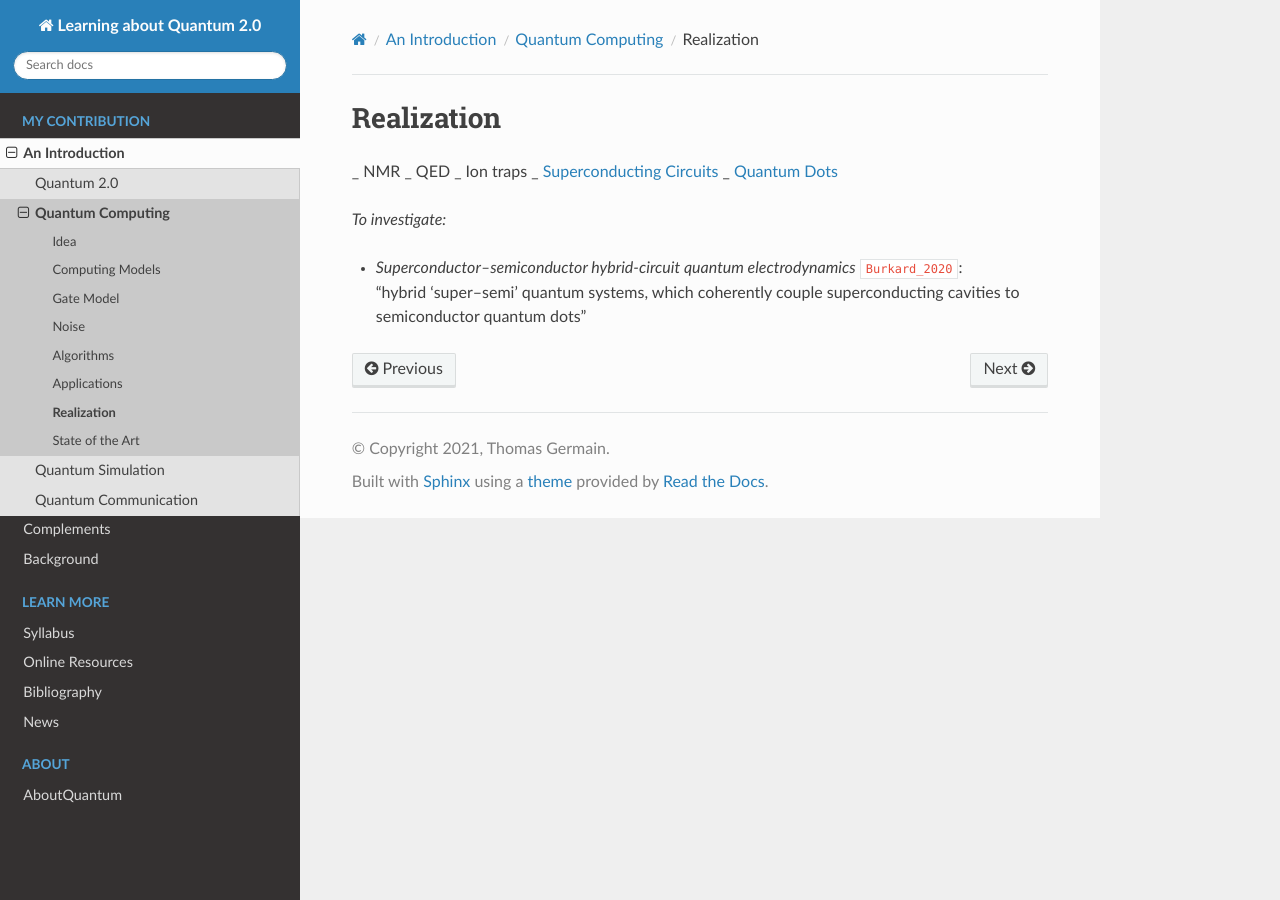
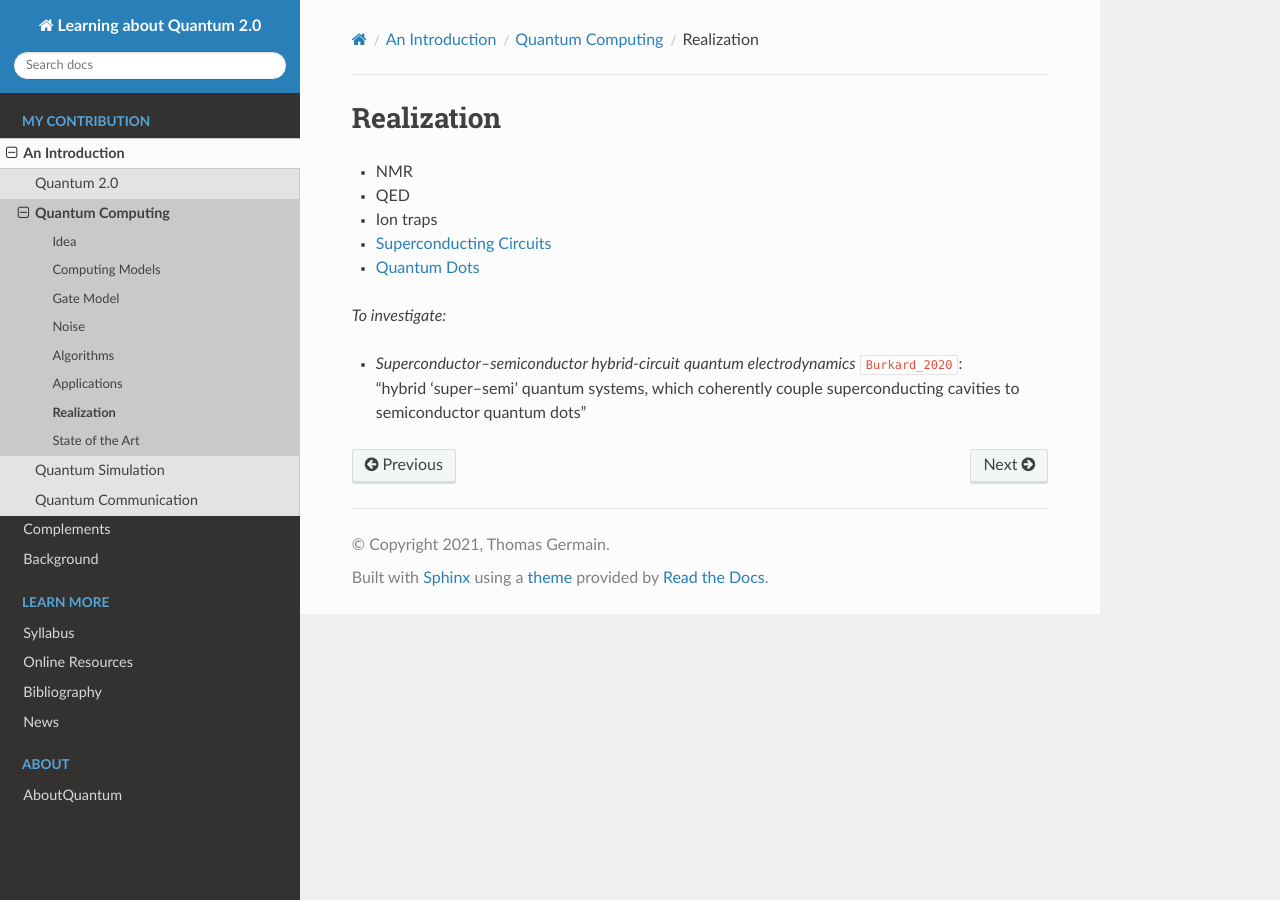
Before and after one commit to tomlqc/about-quantum, a Sphinx documentation site: the page built from source/intro/computing/realization.rst, in a window 1280 px wide. Built offline with Sphinx 7.4.7 and the Read the Docs theme 2.0.0, drawn with Linux system fonts in a browser that asks for light colours; cross-references to code outside the pages are shown as plain code.

```diff
--- a/source/intro/computing/algo.rst
+++ b/source/intro/computing/algo.rst
@@ -89,6 +89,10 @@ Algorithms
   <https://qiskit.org/textbook/ch-applications/vqe-molecules.html>`_
   :cite:`IQCQH_2020`
 
+.. rubric:: Quantum Supremacy
+
+- A list of problems solved more efficiently on quantum computers.
+- Where can we expect an exponential speedup?
 
 -----
 
--- a/source/intro/computing/apps.rst
+++ b/source/intro/computing/apps.rst
@@ -8,7 +8,7 @@ Applications
 * :ref:`stories/complements/montecarlo:Monte Carlo`
 * :ref:`stories/complements/classical:Classical Physics`
 
-.. rubric:: Quantum Supremacy
+See also :ref:`Applications of Quantum Simulation <intro/simulation/apps:Applications>`:
 
-- A list of problems solved more efficiently on quantum computers.
-- Where can we expect an exponential speedup?
+* :ref:`stories/complements/condmatter:Condensed-Matter Physics`
+* :ref:`stories/complements/chemistry:Quantum Chemistry`
--- a/source/intro/computing/realization.rst
+++ b/source/intro/computing/realization.rst
@@ -2,11 +2,11 @@
 Realization
 ===========
 
-_ NMR
-_ QED
-_ Ion traps
-_ :ref:`stories/complements/supercond:Superconducting Circuits`
-_ :ref:`stories/complements/qudots:Quantum Dots`
+- NMR
+- QED
+- Ion traps
+- :ref:`stories/complements/supercond:Superconducting Circuits`
+- :ref:`stories/complements/qudots:Quantum Dots`
 
 *To investigate:*
 
```
